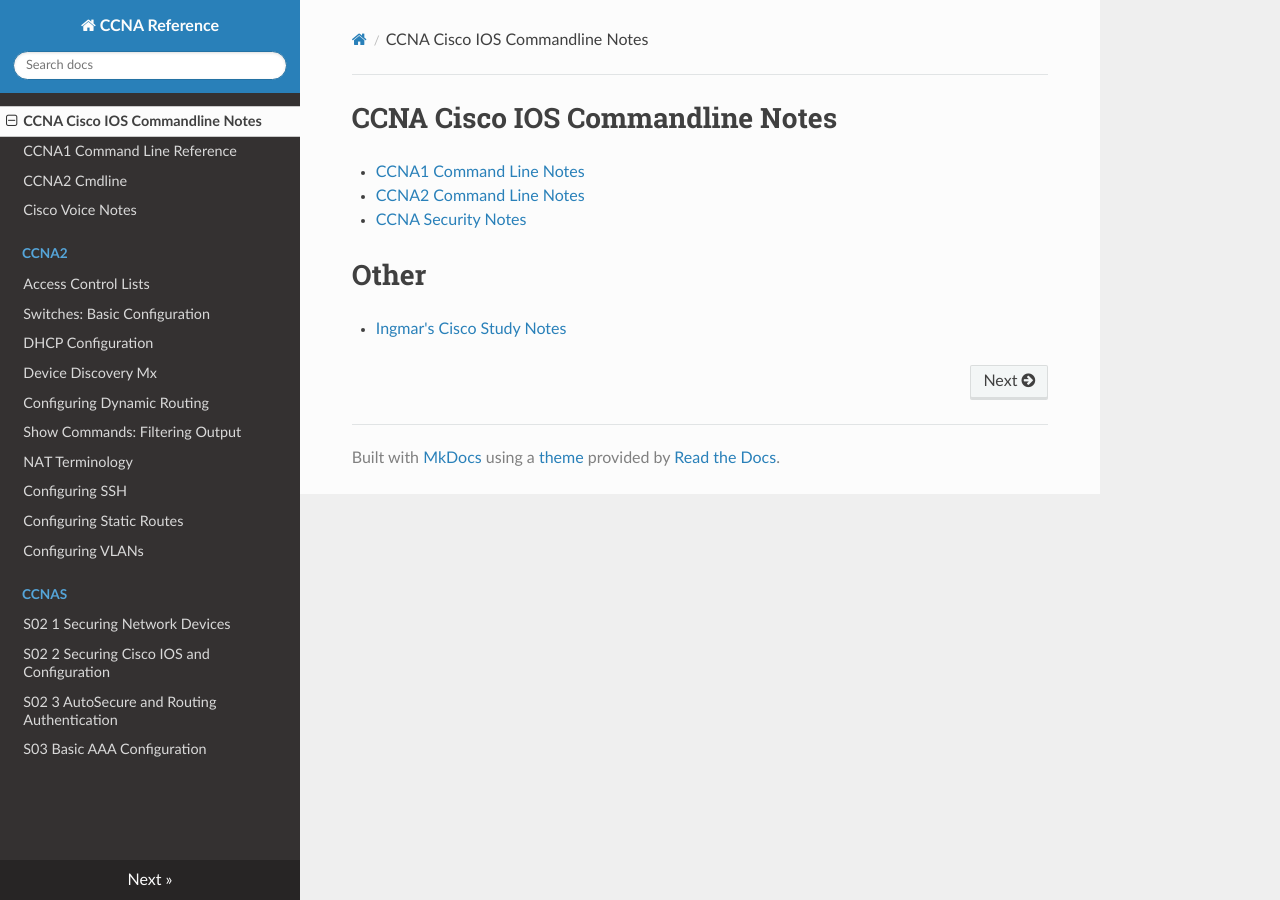
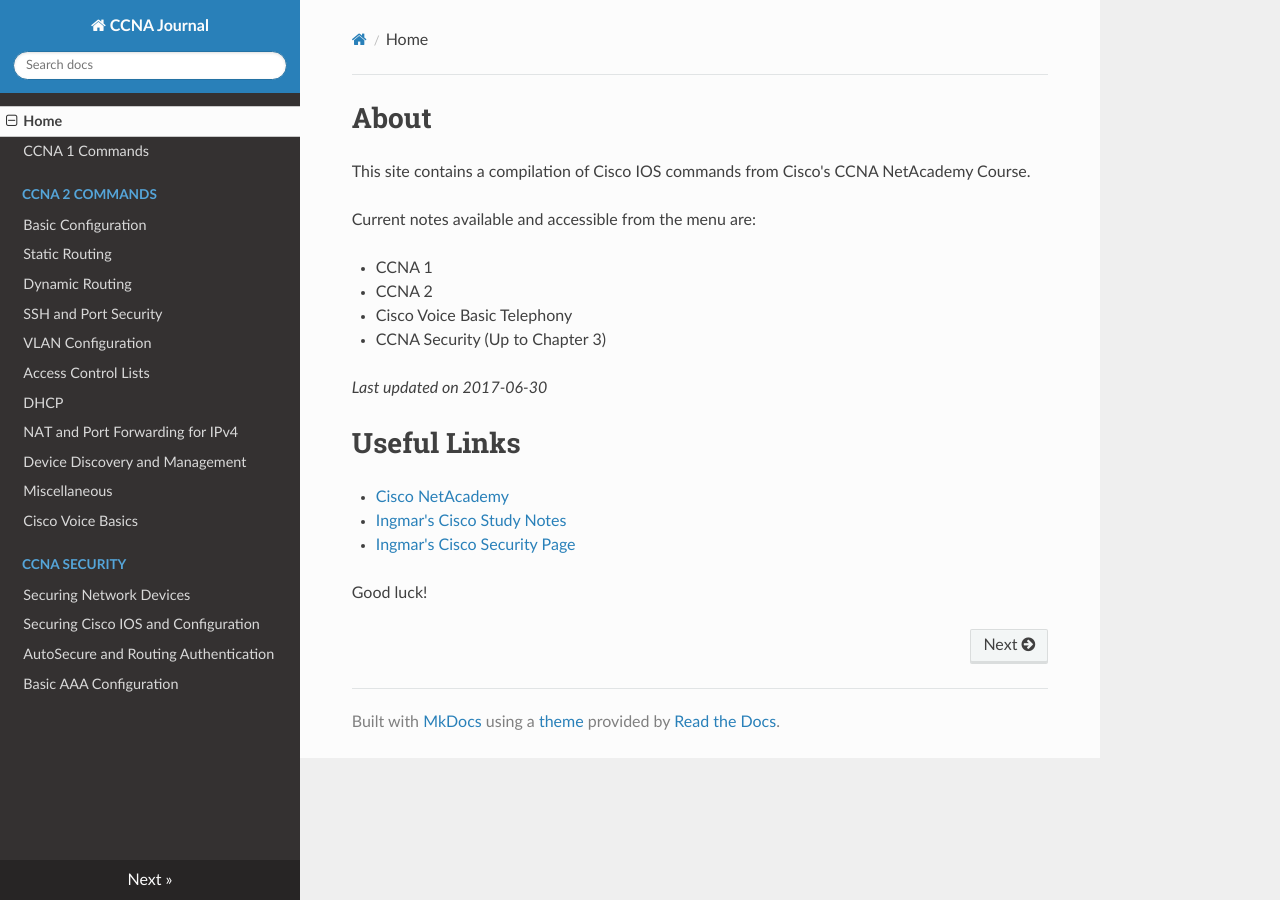
Before and after one commit to dotneko/ccna-ref, an MkDocs documentation site: the page built from docs/index.md, in a window 1280 px wide. Built offline with MkDocs 1.6.1, drawn with Linux system fonts in a browser that asks for light colours; nearby versions of some CDN libraries; old or Windows-style settings are respelled for this version of MkDocs.

Commit message:
Update config files

```diff
--- a/docs/index.md
+++ b/docs/index.md
@@ -1,9 +1,19 @@
-# CCNA Cisco IOS Commandline Notes
+# About
 
-- [CCNA1 Command Line Notes](./CCNA1_Cmdline.md)
-- [CCNA2 Command Line Notes](./CCNA2_Cmdline.md)
-- [CCNA Security Notes](./CCNAS/)
+This site contains a compilation of Cisco IOS commands from Cisco's CCNA NetAcademy Course.
 
-# Other
+Current notes available and accessible from the menu are:
 
+- CCNA 1
+- CCNA 2
+- Cisco Voice Basic Telephony
+- CCNA Security (Up to Chapter 3)
+
+*Last updated on 2017-06-30*
+
+# Useful Links
+- [Cisco NetAcademy](https:/netacad.com)
 - [Ingmar's Cisco Study Notes](https://sites.google.com/view/ingmar/)
+- [Ingmar's Cisco Security Page](https://sites.google.com/view/ingmar/ccna-security)
+
+Good luck!
--- a/mkdocs.yml
+++ b/mkdocs.yml
@@ -1,2 +1,22 @@
-site_name: CCNA Reference
+site_name: CCNA Journal
 theme: readthedocs
+pages:
+- Home: index.md
+- CCNA 1 Commands: 'CCNA1_Cmdline.md'
+- CCNA 2 Commands:
+    - 'Basic Configuration': 'CCNA2/Basic_Configuration.md'
+    - 'Static Routing': 'CCNA2/Static_Routing.md'
+    - 'Dynamic Routing': 'CCNA2/Dynamic_Routing.md'
+    - 'SSH and Port Security': 'CCNA2/SSH_and_Port_Security.md'
+    - 'VLAN Configuration': 'CCNA2/VLAN_Configuration.md'
+    - 'Access Control Lists': 'CCNA2/Access_Control_Lists.md'
+    - 'DHCP': 'CCNA2/DHCP_Configuration.md'
+    - 'NAT and Port Forwarding for IPv4': 'CCNA2/NAT_Port_Forwarding.md'
+    - 'Device Discovery and Management': 'CCNA2/Device_Discovery_Mx.md'
+    - 'Miscellaneous': 'CCNA2/Miscellaneous.md'
+- Cisco Voice Basics: 'Cisco_Voice-Notes.md'
+- CCNA Security:
+    - 'Securing Network Devices': 'CCNAS/S02-1_Securing_Network_Devices.md'
+    - 'Securing Cisco IOS and Configuration': 'CCNAS/S02-2_Securing_Cisco_IOS_and_Configuration.md'
+    - 'AutoSecure and Routing Authentication': 'CCNAS/S02-3_AutoSecure_and_Routing_Authentication.md'
+    - 'Basic AAA Configuration': 'CCNAS/S03_Basic_AAA_Configuration.md'
```
